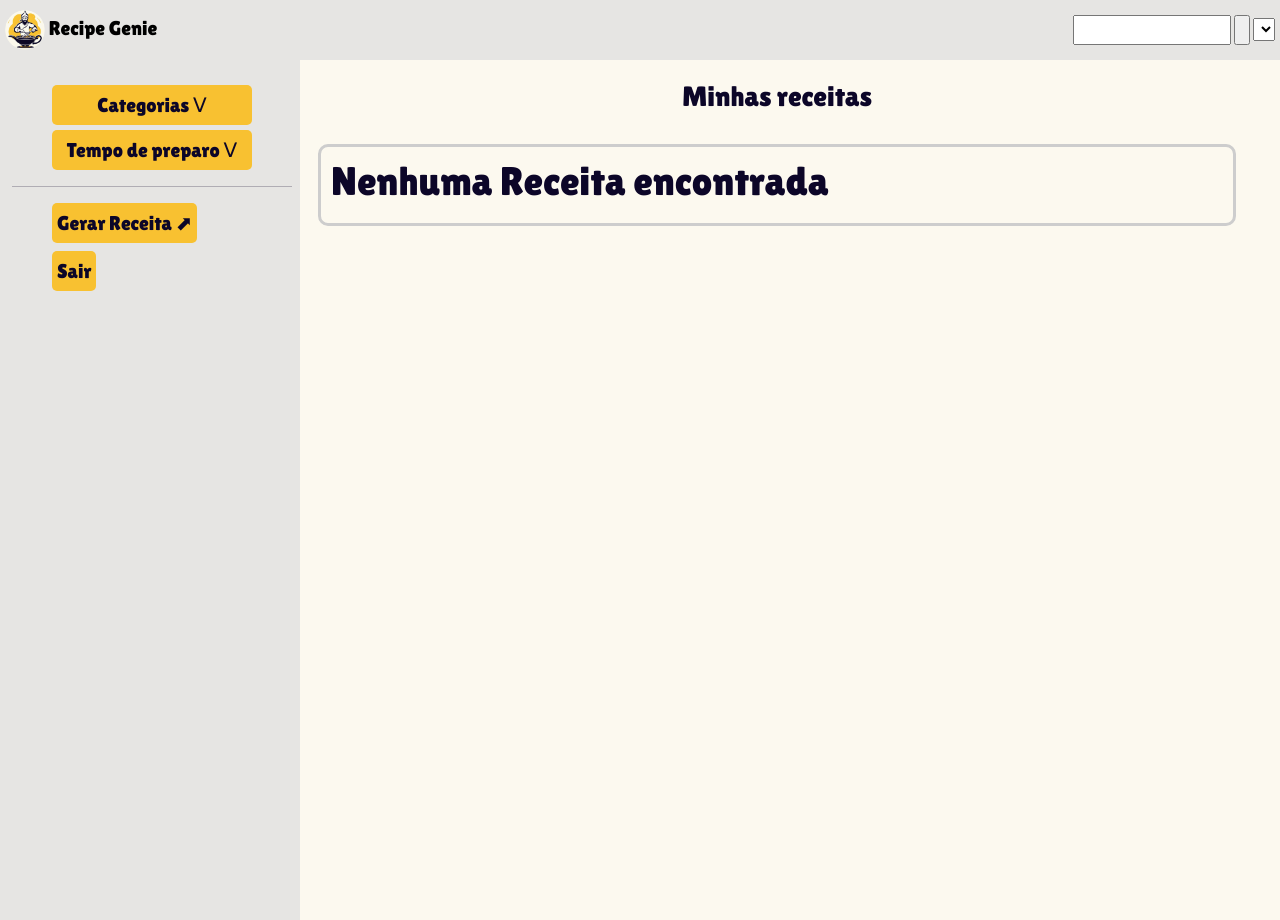
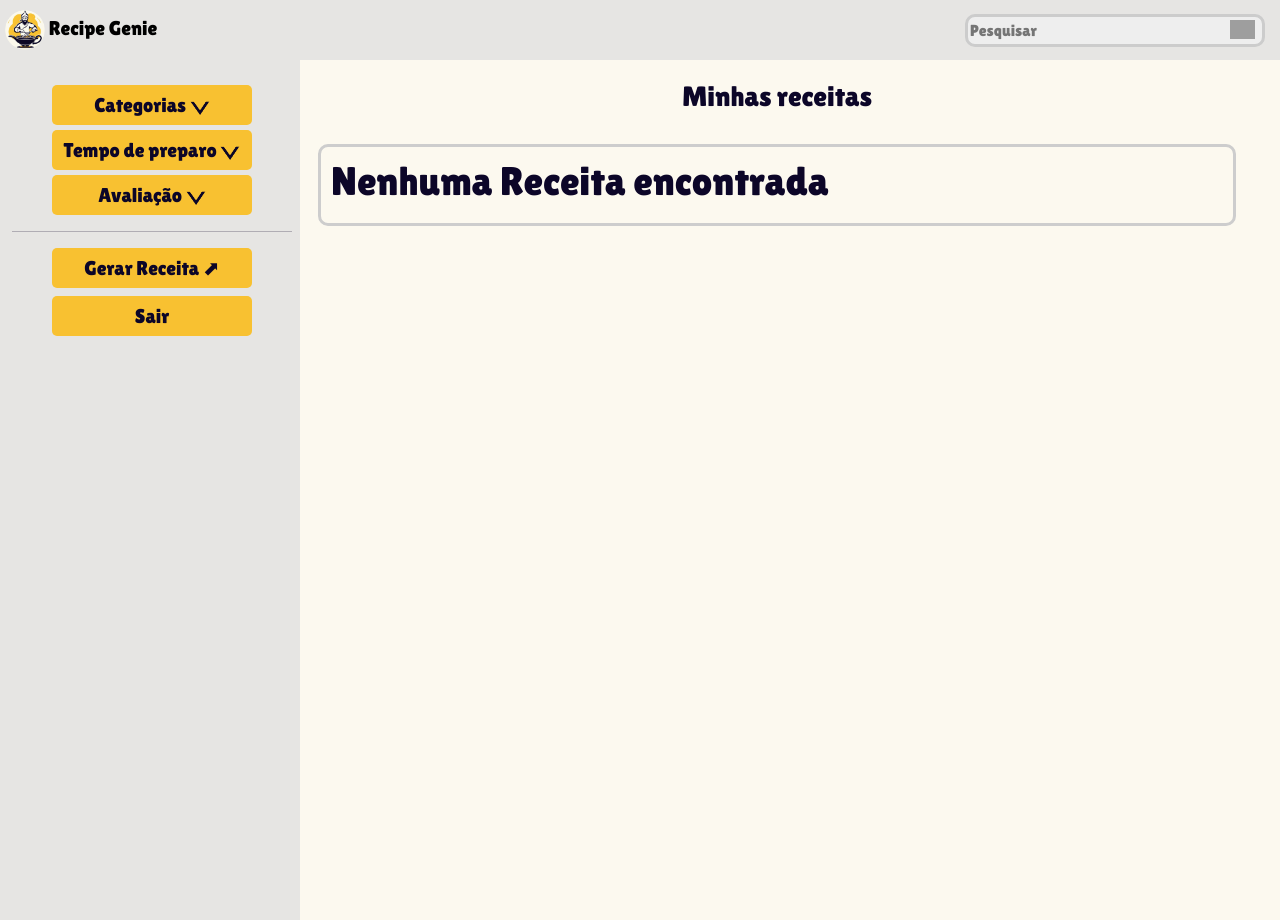
Before and after one commit to AndreyCavalcante/RecipeGenie, a PHP site: page /pages/usuario.php in a window 1280 px wide. Run offline with PHP 8.4, Linux system fonts and the light colour scheme; the visitor is signed in with stand-in values (Sample User, id 1); data that the repository does not hold is empty; grey boxes are pictures that could not be loaded.

Commit message:
Estilizando a página das receitas

```diff
--- a/assets/css/global.css
+++ b/assets/css/global.css
@@ -98,3 +98,12 @@ html, body {
 .small_validation{
     font-size: 10px;
 }
+
+.input_container input{
+    width: 300px;
+    font-weight: normal;
+    border: 2px solid #eee;
+    background-color: #eee;
+    height: 30px;
+    border-radius: 5px;
+}
--- a/assets/css/style_user.css
+++ b/assets/css/style_user.css
@@ -56,11 +56,25 @@ body {
     border: 3px solid #DEE2E6;
 }
 
-.sidebar-button{
+.sidebar-button {
     width: 200px;
     display: flex;
-    flex-direction: row;
     justify-content: space-between;
+    align-items: center;
+}
+
+.btn-text {
+    flex: 1;
+    text-align: left;
+}
+
+.btn-icon {
+    width: 20px;
+    margin-left: auto;
+}
+
+.sidebar-nav-btn input{
+    width: 200px;
 }
 
 .collapse-edit{
@@ -84,6 +98,34 @@ body {
     background-color: #e6e5e3;
 }
 
+.side-bar-container{
+    display: flex;
+    flex-direction: column;
+    justify-content: center;
+    align-items: center;
+}
+
+.side-bar-pesq{
+    position: relative;
+    margin-right: 10px;
+}
+
+.side-bar-pesq input{
+    height: 33px;
+    border: 3px solid #ccc;
+    border-radius: 10px;
+}
+
+.side-bar-pesq button{
+    position: absolute;
+    top: 3px;
+    right: 10px;
+    padding: 0px;
+    border: none;
+    background-color: #eee;
+    cursor: pointer;
+}
+
 @media (max-width: 991px) {
     .sidebar {
         display: none;
@@ -102,7 +144,17 @@ body {
     }
 
     .collapse-edit{
-        margin-left: 89px;
+        margin-left: 0px;
+        margin-bottom: 3px;
+    }
+
+    .sidebar-button{
+        margin-bottom: 3px;
+        width: 200px;
+    }
+
+    .side-bar-container{
+        margin-bottom: 20px;
     }
 }
 
--- a/index.php
+++ b/index.php
@@ -139,9 +139,9 @@
             <div class="left-section">
                 <a href="#">Sobre Nós</a>
                 <a href="#">Feedback</a>
-                <span class="copyright">© 2024 RecipeGanie</span>
+                <span class="copyright">© 2024 RecipeGenie</span>
             </div>
-            <h1 class="h1">RecipeGanie</h1>
+            <h1 class="h1">RecipeGenie</h1>
         </footer>
 
         <script src="assets/js/jquery-3.7.1.min.js"></script>
--- a/pages/usuario.php
+++ b/pages/usuario.php
@@ -23,11 +23,13 @@
     <head>
         <meta charset="UTF-8">
         <meta name="viewport" content="width=device-width, initial-scale=1.0">
-        <title>Teste</title>
+        <title>ReciopeGenie - Receitas</title>
 
         <link rel="stylesheet" href="../assets/css/bootstrap.min.css">
         <link rel="stylesheet" href="../assets/css/global.css">
         <link rel="stylesheet" href="../assets/css/style_user.css">
+
+        <link rel="stylesheet" href="../assets/images/favicon.png">
     </head>
     <body class="container-fluid" onload="buscar_receitas(<?php echo $id_user?>)">
         <nav class="navbar navbar-expand-lg nav-edit fixed-top">
@@ -43,17 +45,18 @@
                     <!-- NavBar horizontal -->
                     <ul class="navbar-nav ms-auto d-none d-lg-flex">
                         <form>
-                            <div>
-                                <input type="text" name="" id="">
-                                <input type="submit" value="">
-                                <select name="" id=""></select>
+                            <div class="input_container side-bar-pesq">
+                                <input type="text" name="" id="" placeholder="Pesquisar">
+                                <button type="submit"><img src="../assets/images/pesq.png" width="25px" alt=""></button>
                             </div>
                         </form>
                     </ul>
                     <!-- NavBar Vertical expandida-->
                     <ul class="navbar-nav d-lg-none nav-vertical-edit">
+                        <div class="side-bar-container">
                             <button class="btn botao sidebar-button" type="button" data-bs-toggle="collapse" data-bs-target="#collapseExample" aria-expanded="false" aria-controls="collapseExample">
-                            Categorias ᐯ
+                                <span class="btn-text">Categorias</span>
+                                <img class="btn-icon" src="../assets/images/seta_baixo.png" width="20px" alt="">
                             </button>
                             <div class="collapse collapse-edit" id="collapseExample">
                                 <div class="card card-body filtro-card">
@@ -63,34 +66,43 @@
                                 </div>
                             </div>
                             <button class="btn botao sidebar-button" type="button" data-bs-toggle="collapse" data-bs-target="#collapseExample1" aria-expanded="false" aria-controls="collapseExample">
-                            Tempo de preparo ᐯ
+                                <span class="btn-text">Tempo de preparo</span>
+                                <img class="btn-icon" src="../assets/images/seta_baixo.png" width="20px" alt="">
                             </button>
                             <div class="collapse collapse-edit" id="collapseExample1">
                                 <div class="card card-body filtro-card">
-                                <input type="button" value="Salgados" class="collapse_button">
-                                <input type="button" value="Doces" class="collapse_button">
-                                <input type="button" value="Fitness" class="collapse_button">
+                                    <input type="button" value="-15 minutos" class="collapse_button">
+                                    <input type="button" value="15 - 30 minutos" class="collapse_button">
+                                    <input type="button" value="+30m minutos" class="collapse_button">
+                                </div>
+                            </div>
+                            <button class="btn botao sidebar-button" type="button" data-bs-toggle="collapse" data-bs-target="#collapseExample2" aria-expanded="false" aria-controls="collapseExample">
+                                <span class="btn-text">Avaliação</span>
+                                <img class="btn-icon" src="../assets/images/seta_baixo.png" alt="">
+                            </button>
+                            <div class="collapse collapse-edit" id="collapseExample2">
+                                <div class="card card-body filtro-card">
+                                    <input type="button" value="Maior" class="collapse_button">
+                                    <input type="button" value="Menor" class="collapse_button">
                                 </div>
                             </div>
                             <hr>
-                        <a class="nav-btn">
+                            <a class="nav-btn sidebar-nav-btn">
                                 <input type="button" value="Gerar Receita ⬈">
                             </a>
                             <form action="../config/logout.php">
-                            <a class="nav-btn">
+                                <a class="nav-btn sidebar-nav-btn">
                                     <input type="submit" value="Sair" style="margin-top: 3px;">
                                 </a>
                             </form>
                             <hr>
                             <form>
-                            <div>
-                                <input type="text" name="" id="">
-                                <input type="submit" value="">
-                                <select name="" id="">
-
-                                </select>
+                                <div class="input_container side-bar-pesq">
+                                    <input type="text" name="" id="" placeholder="Pesquisar">
+                                    <button type="submit"><img src="../assets/images/pesq.png" width="25px" alt=""></button>
                                 </div>
                             </form>
+                        </div>
                     </ul>
                 </div>
             </div>
@@ -102,7 +114,8 @@
                     <div class="sidebar">
                         <ul class="side-list">
                             <button class="btn botao sidebar-button" type="button" data-bs-toggle="collapse" data-bs-target="#collapseExample" aria-expanded="false" aria-controls="collapseExample">
-                                <span>Categorias</span> <span>ᐯ</span>
+                                <span class="btn-text">Categorias</span>
+                                <img class="btn-icon" src="../assets/images/seta_baixo.png" width="20px" alt="">
                             </button>
                             <div class="collapse collapse-edit" id="collapseExample">
                                 <div class="card card-body filtro-card">
@@ -112,21 +125,32 @@
                                 </div>
                             </div>
                             <button class="btn botao sidebar-button" type="button" data-bs-toggle="collapse" data-bs-target="#collapseExample1" aria-expanded="false" aria-controls="collapseExample">
-                                <span>Tempo de preparo</span> <span>ᐯ</span>
+                                <span class="btn-text">Tempo de preparo</span>
+                                <img class="btn-icon" src="../assets/images/seta_baixo.png" width="20px" alt="">
                             </button>
                             <div class="collapse collapse-edit" id="collapseExample1">
                                 <div class="card card-body filtro-card">
-                                    <input type="button" value="Salgados" class="collapse_button">
-                                    <input type="button" value="Doces" class="collapse_button">
-                                    <input type="button" value="Fitness" class="collapse_button">
+                                    <input type="button" value="-15 minutos" class="collapse_button">
+                                    <input type="button" value="15 - 30 minutos" class="collapse_button">
+                                    <input type="button" value="+30m minutos" class="collapse_button">
+                                </div>
+                            </div>
+                            <button class="btn botao sidebar-button" type="button" data-bs-toggle="collapse" data-bs-target="#collapseExample2" aria-expanded="false" aria-controls="collapseExample">
+                                <span class="btn-text">Avaliação</span>
+                                <img class="btn-icon" src="../assets/images/seta_baixo.png" alt="">
+                            </button>
+                            <div class="collapse collapse-edit" id="collapseExample2">
+                                <div class="card card-body filtro-card">
+                                    <input type="button" value="Maior" class="collapse_button">
+                                    <input type="button" value="Menor" class="collapse_button">
                                 </div>
                             </div>
                             <hr>
-                            <a class="nav-btn">
+                            <a class="nav-btn sidebar-nav-btn">
                                 <input type="button" value="Gerar Receita ⬈">
                             </a>
                             <form action="../config/logout.php">
-                                <a class="nav-btn">
+                                <a class="nav-btn sidebar-nav-btn">
                                     <input type="submit" value="Sair" style="margin-top: 3px;">
                                 </a>
                             </form>
@@ -144,6 +168,10 @@
             </div>
         </div>
 
+        <footer class="footer_usuarios">
+
+        </footer>
+
         <script src="../assets/js/jquery-3.7.1.min.js"></script>
         <script src="../assets/js/bootstrap.bundle.min.js"></script>
         <script src="../assets/js/script_user.js"></script>
```
Also changed, not shown: assets/images/seta_baixo.png (added). Lines whose indentation alone changed are shown as unchanged.
